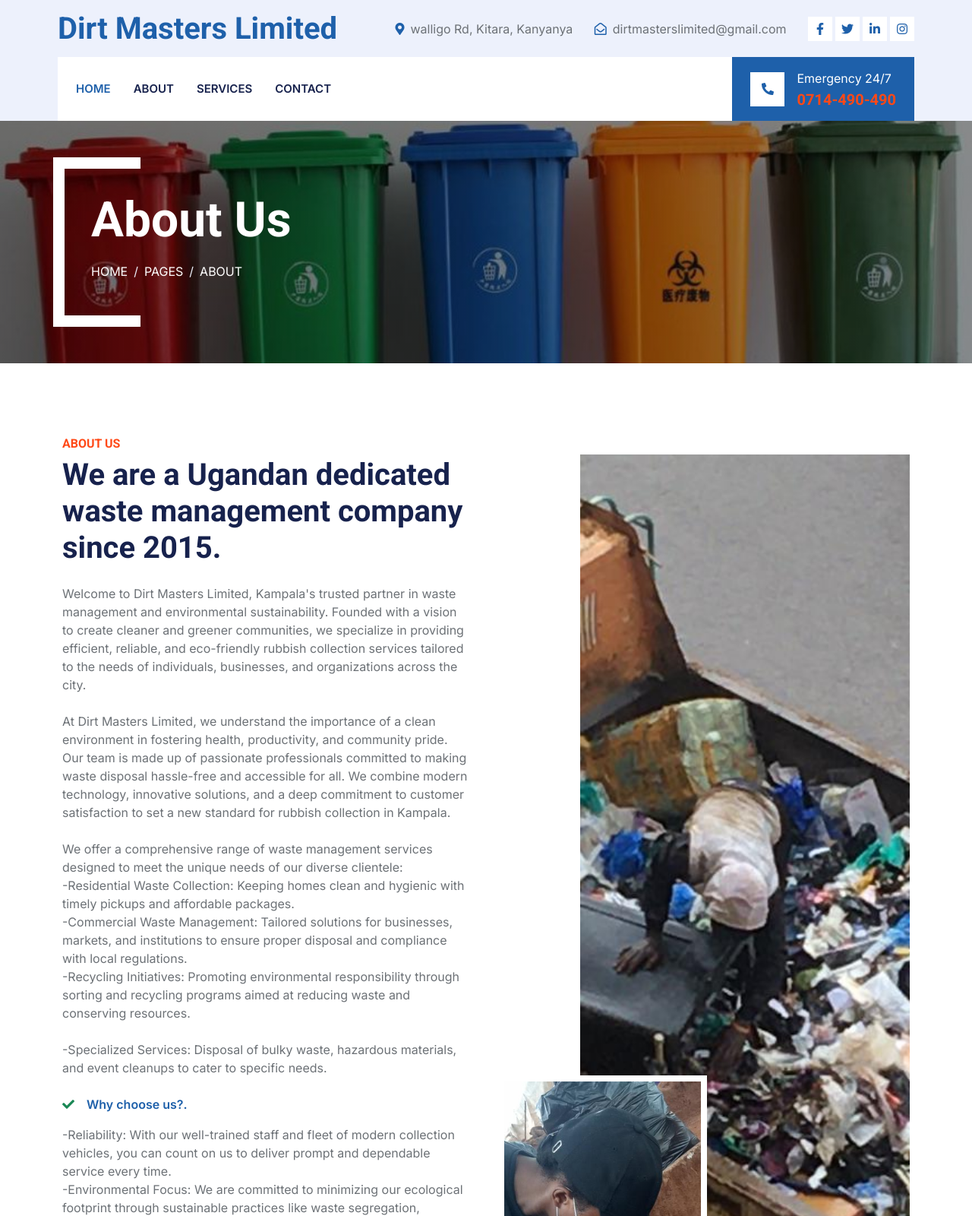
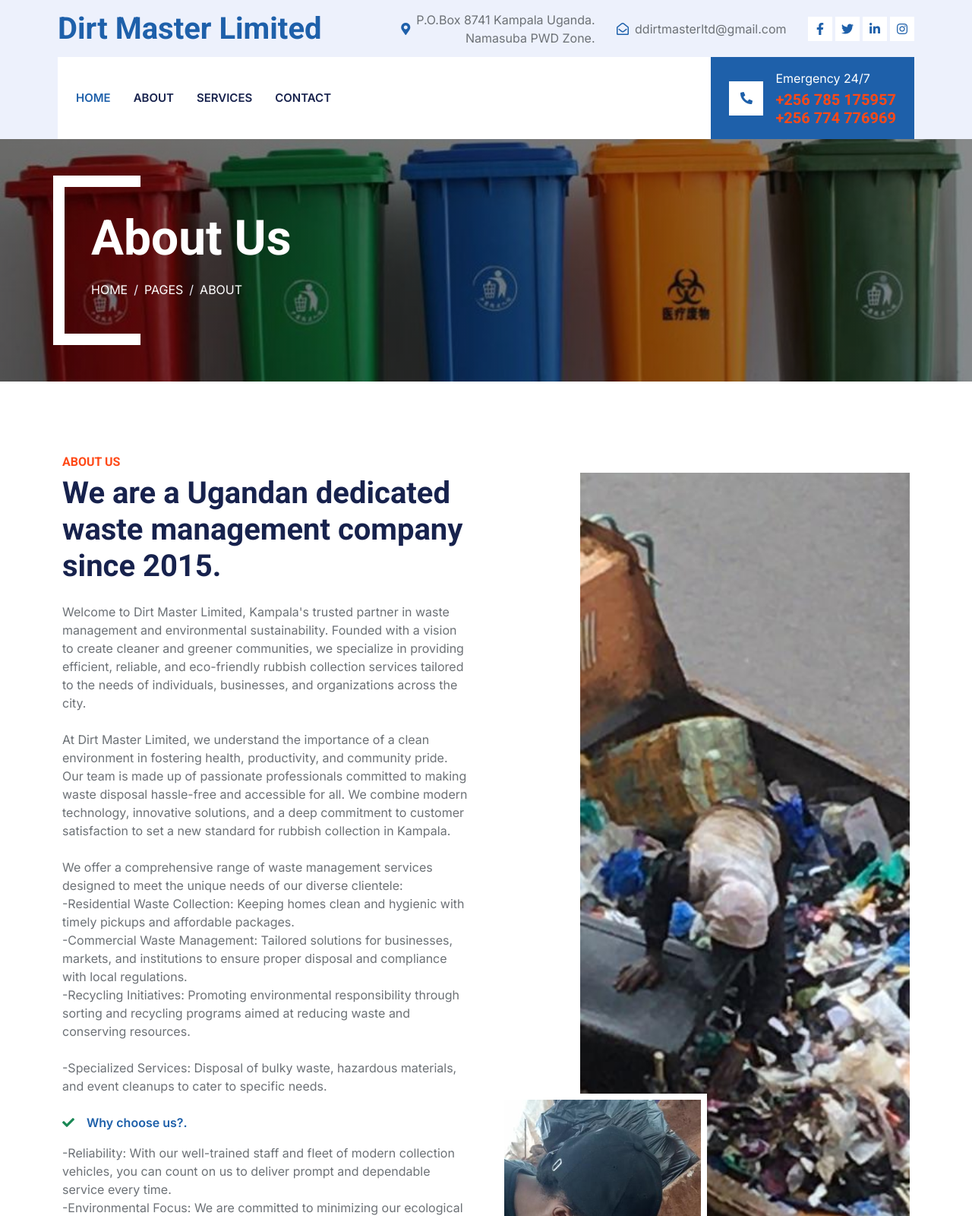
Before and after one commit to Kalyangotimothy/Dirt-Masters-Limited, a plain HTML site: page Plumberz-1.0.0/about.html in a window 1280 px wide. Shown: the top 1600 px of the page at 76% size. Drawn offline with nearby package versions, Linux system fonts and the light colour scheme.

Commit message:
Update about.html

```diff
--- a/Plumberz-1.0.0/about.html
+++ b/Plumberz-1.0.0/about.html
@@ -3,7 +3,7 @@
 
 <head>
     <meta charset="utf-8">
-    <title>Dirt Masters Limited</title>
+    <title>Dirt Master Limited</title>
     <meta content="width=device-width, initial-scale=1.0" name="viewport">
     <meta content="" name="keywords">
     <meta content="" name="description">
@@ -47,17 +47,19 @@
         <div class="row align-items-center top-bar">
             <div class="col-lg-3 col-md-12 text-center text-lg-start">
                 <a href="" class="navbar-brand m-0 p-0">
-                    <h1 class="text-primary m-0">Dirt Masters Limited</h1>
+                    <h1 class="text-primary m-0">Dirt Master Limited</h1>
                 </a>
             </div>
             <div class="col-lg-9 col-md-12 text-end">
                 <div class="h-100 d-inline-flex align-items-center me-4">
                     <i class="fa fa-map-marker-alt text-primary me-2"></i>
-                    <p class="m-0">walligo Rd, Kitara, Kanyanya</p>
+                    <p class="m-0">P.O.Box 8741 Kampala Uganda.<br>
+                        Namasuba PWD Zone.
+                        </p>
                 </div>
                 <div class="h-100 d-inline-flex align-items-center me-4">
                     <i class="far fa-envelope-open text-primary me-2"></i>
-                    <p class="m-0">dirtmasterslimited@gmail.com</p>
+                    <p class="m-0">ddirtmasterltd@gmail.com</p>
                 </div>
                 <div class="h-100 d-inline-flex align-items-center">
                     <a class="btn btn-sm-square bg-white text-primary me-1" href=""><i class="fab fa-facebook-f"></i></a>
@@ -75,7 +77,7 @@
     <div class="container-fluid nav-bar bg-light">
         <nav class="navbar navbar-expand-lg navbar-light bg-white p-3 py-lg-0 px-lg-4">
             <a href="" class="navbar-brand d-flex align-items-center m-0 p-0 d-lg-none">
-                <h1 class="text-primary m-0">Dirt Masters Limited</h1>
+                <h1 class="text-primary m-0">Dirt Master Limited</h1>
             </a>
             <button class="navbar-toggler" type="button" data-bs-toggle="collapse" data-bs-target="#navbarCollapse">
                 <span class="fa fa-bars"></span>
@@ -94,7 +96,8 @@
                     </div>
                     <div class="ms-3">
                         <p class="mb-1 text-white">Emergency 24/7</p>
-                        <h5 class="m-0 text-secondary">0714-490-490</h5>
+                        <h5 class="m-0 text-secondary">+256 785 175957<br>
+                            +256 774 776969</h5>
                     </div>
                 </div>
             </div>
@@ -128,11 +131,11 @@
                 <div class="col-lg-6 wow fadeInUp" data-wow-delay="0.1s">
                     <h6 class="text-secondary text-uppercase">About Us</h6>
                     <h1 class="mb-4">We are a Ugandan dedicated waste management company since 2015.</h1>
-                    <p class="mb-4">Welcome to Dirt Masters Limited, Kampala's trusted partner in waste management and environmental sustainability. Founded with a vision to create cleaner and greener communities, we specialize in providing efficient, reliable, and eco-friendly rubbish collection services tailored to the needs of individuals, businesses, and organizations across the city.
+                    <p class="mb-4">Welcome to Dirt Master Limited, Kampala's trusted partner in waste management and environmental sustainability. Founded with a vision to create cleaner and greener communities, we specialize in providing efficient, reliable, and eco-friendly rubbish collection services tailored to the needs of individuals, businesses, and organizations across the city.
 
                         <br>
                         <br>
-                        At Dirt Masters Limited, we understand the importance of a clean environment in fostering health, productivity, and community pride. Our team is made up of passionate professionals committed to making waste disposal hassle-free and accessible for all. We combine modern technology, innovative solutions, and a deep commitment to customer satisfaction to set a new standard for rubbish collection in Kampala.
+                        At Dirt Master Limited, we understand the importance of a clean environment in fostering health, productivity, and community pride. Our team is made up of passionate professionals committed to making waste disposal hassle-free and accessible for all. We combine modern technology, innovative solutions, and a deep commitment to customer satisfaction to set a new standard for rubbish collection in Kampala.
 
                         <br>
                         <br>
@@ -182,15 +185,17 @@
 
 
 
-    <!-- Footer Start -->
     <div class="container-fluid bg-dark text-light footer pt-5 mt-5 wow fadeIn" data-wow-delay="0.1s">
         <div class="container py-5">
             <div class="row g-5">
                 <div class="col-lg-3 col-md-6">
                     <h4 class="text-light mb-4">Address</h4>
-                    <p class="mb-2"><i class="fa fa-map-marker-alt me-3"></i>walligo Rd,Kitara, Kanyanya</p>
-                    <p class="mb-2"><i class="fa fa-phone-alt me-3"></i>0714-490-490</p>
-                    <p class="mb-2"><i class="fa fa-envelope me-3"></i>dirtmasterslimited@gmail.com</p>
+                    <p class="mb-2"><i class="fa fa-map-marker-alt me-3"></i>P.O.Box 8741 Kampala Uganda.<br>
+                        Namasuba PWD Zone.
+                        </p>
+                    <p class="mb-2"><i class="fa fa-phone-alt me-3"></i>+256 785 175957<br>
+                        +256 774 776969</p>
+                    <p class="mb-2"><i class="fa fa-envelope me-3"></i>ddirtmasterltd@gmail.com</p>
                     <div class="d-flex pt-2">
                         <a class="btn btn-outline-light btn-social" href=""><i class="fab fa-twitter"></i></a>
                         <a class="btn btn-outline-light btn-social" href=""><i class="fab fa-facebook-f"></i></a>
@@ -227,7 +232,7 @@
             <div class="copyright">
                 <div class="row">
                     <div class="col-md-6 text-center text-md-start mb-3 mb-md-0">
-                        &copy; <a class="border-bottom" href="#">Dirt Masters Limited</a>, All Right Reserved.
+                        &copy; <a class="border-bottom" href="#">Dirt Master Limited</a>, All Right Reserved.
                     </div>
 
                 </div>
```
